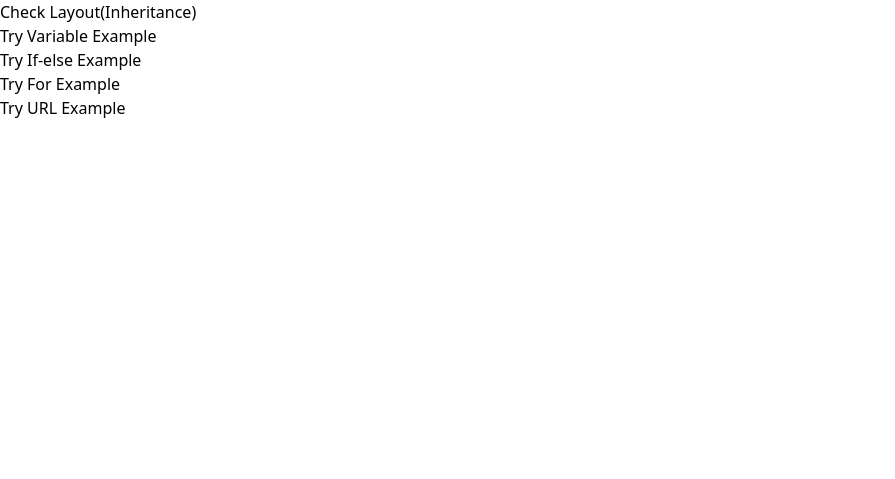
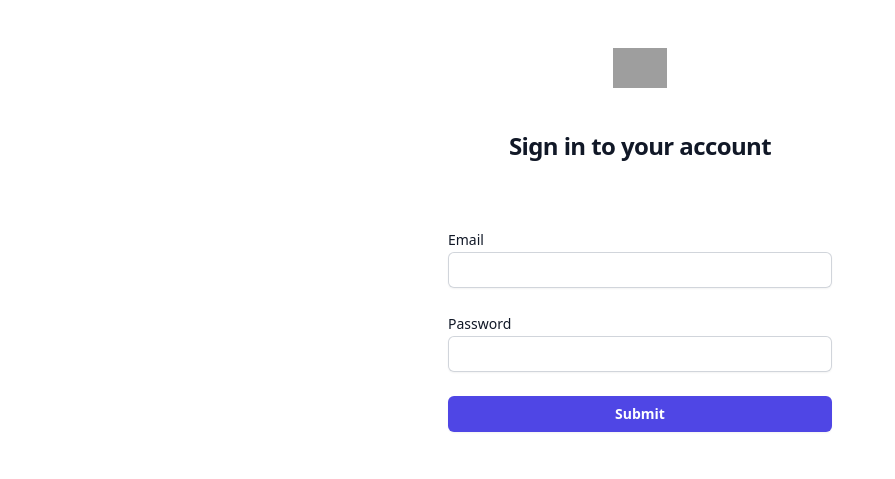
Before and after one commit to i1d9/rfc_6749_flask, a Flask app: template templates/auth/login.html in a window 1280 px wide. Shown: the top 479 px of the page, without its empty margins (0-895 px from the left). Run offline with Flask 3, Linux system fonts and the light colour scheme; the template is opened without the code that fills it: values that come from a table or form of the project are taken from there, others are empty; some libraries are stand-ins or nearby versions; grey boxes are pictures that could not be loaded.

Commit message:
style login page

```diff
--- a/app.py
+++ b/app.py
@@ -49,7 +49,6 @@ def register_post():
 
 @app.get("/login")
 def login_get():
-
     login_form = login.LoginForm()
     return render_template('auth/login.html', form=login_form)
 
--- a/forms/login.py
+++ b/forms/login.py
@@ -6,4 +6,4 @@ from wtforms.validators import DataRequired, Email
 class LoginForm(FlaskForm):
 	email_address = StringField("Email", validators=[DataRequired(), Email()])
 	password = PasswordField("Password", validators=[DataRequired()])
-	submit = SubmitField("Submit")
+	# submit = SubmitField("Submit")
--- /dev/null
+++ b/templates/_form_helpers.html
@@ -0,0 +1,14 @@
+{% macro render_field(field) %}
+  <div>
+    {{ field.label(class_="block text-sm font-medium leading-6 text-gray-900") }}
+    {{ field(**kwargs)|safe }}
+  {% if field.errors %}
+    <ul class=errors>
+    {% for error in field.errors %}
+      <li>{{ error }}</li>
+    {% endfor %}
+    </ul>
+  {% endif %}
+</div>
+
+{% endmacro %}
--- a/templates/auth/login.html
+++ b/templates/auth/login.html
@@ -1,12 +1,47 @@
-{% extends "layout.html" %}
-{% block content %}
-		<ul>
-			<li><a href="default"> Check Layout(Inheritance) </a></li>
-			<li><a href="/variable"> Try Variable Example </a></li>
-			<li><a href="/if"> Try If-else Example </a></li>
-			<li><a href="/for"> Try For Example </a></li>
-			<li><a href="/url"> Try URL Example </a></li>
-		</ul>
+{% extends "layout.html" %} {% block content %}
 
-		 {{ render_form(form) }}
-{% endblock %}
+<div class="flex min-h-full flex-col justify-center px-6 py-12 lg:px-8">
+  <div class="sm:mx-auto sm:w-full sm:max-w-sm">
+    <img
+      class="mx-auto h-10 w-auto"
+      src="https://tailwindui.com/img/logos/mark.svg?color=indigo&shade=600"
+      alt="Your Company"
+    />
+    <h2
+      class="mt-10 text-center text-2xl font-bold leading-9 tracking-tight text-gray-900"
+    >
+      Sign in to your account
+    </h2>
+  </div>
+
+  <div class="mt-10 sm:mx-auto sm:w-full sm:max-w-sm">
+    {% from "_form_helpers.html" import render_field %}
+    <form class="space-y-6" method="post">
+      {{ form.csrf_token }} {{ render_field(form.email_address, class_="block
+      w-full rounded-md border-0 py-1.5 text-gray-900 shadow-sm ring-1
+      ring-inset ring-gray-300 placeholder:text-gray-400 focus:ring-2
+      focus:ring-inset focus:ring-indigo-600 sm:text-sm sm:leading-6") }} {{
+      render_field(form.password, class_="block w-full rounded-md border-0
+      py-1.5 text-gray-900 shadow-sm ring-1 ring-inset ring-gray-300
+      placeholder:text-gray-400 focus:ring-2 focus:ring-inset
+      focus:ring-indigo-600 sm:text-sm sm:leading-6" ) }}
+
+      <input
+        type="submit"
+        value="Submit"
+        class="flex w-full justify-center rounded-md bg-indigo-600 px-3 py-1.5 text-sm font-semibold leading-6 text-white shadow-sm hover:bg-indigo-500 focus-visible:outline focus-visible:outline-2 focus-visible:outline-offset-2 focus-visible:outline-indigo-600"
+      />
+    </form>
+
+    {% endblock %}
+
+    <p class="mt-10 text-center text-sm text-gray-500">
+      Not a member?
+      <a
+        href="#"
+        class="font-semibold leading-6 text-indigo-600 hover:text-indigo-500"
+        >Start a 14 day free trial</a
+      >
+    </p>
+  </div>
+</div>
```
